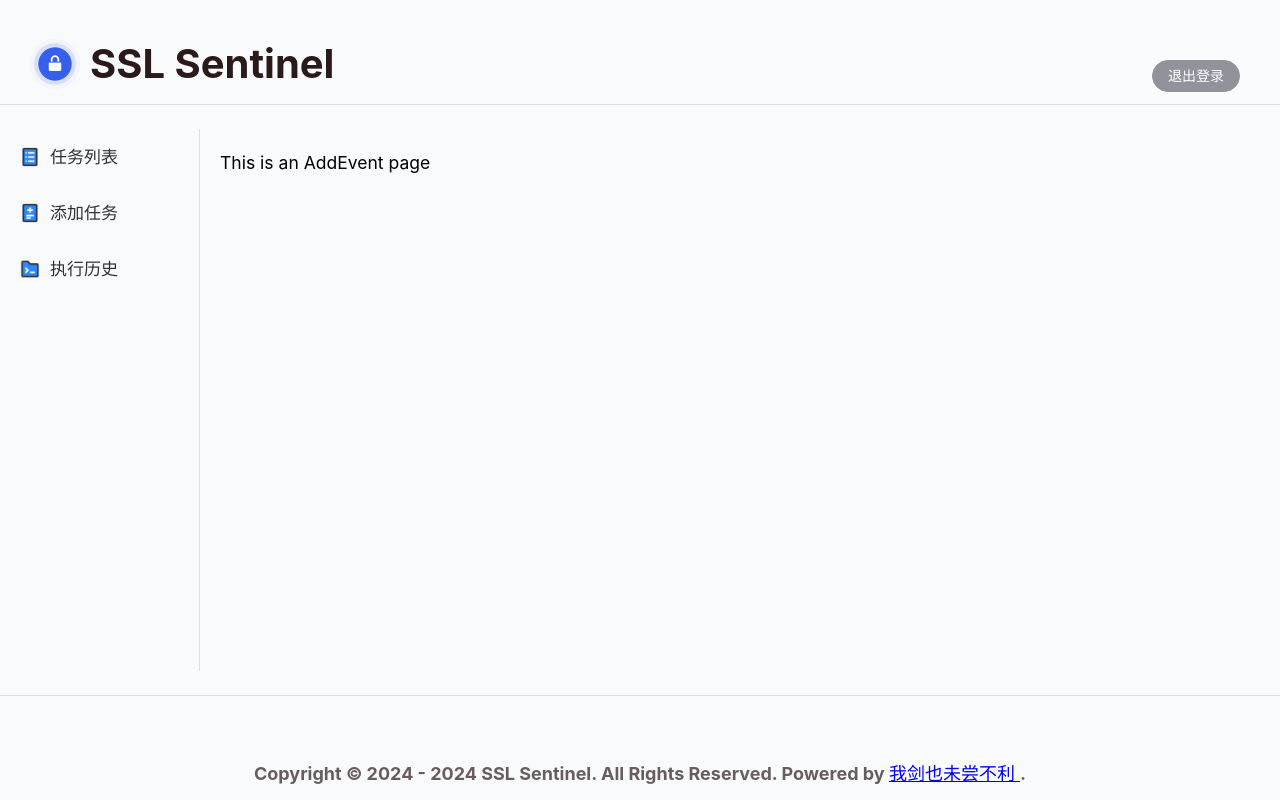
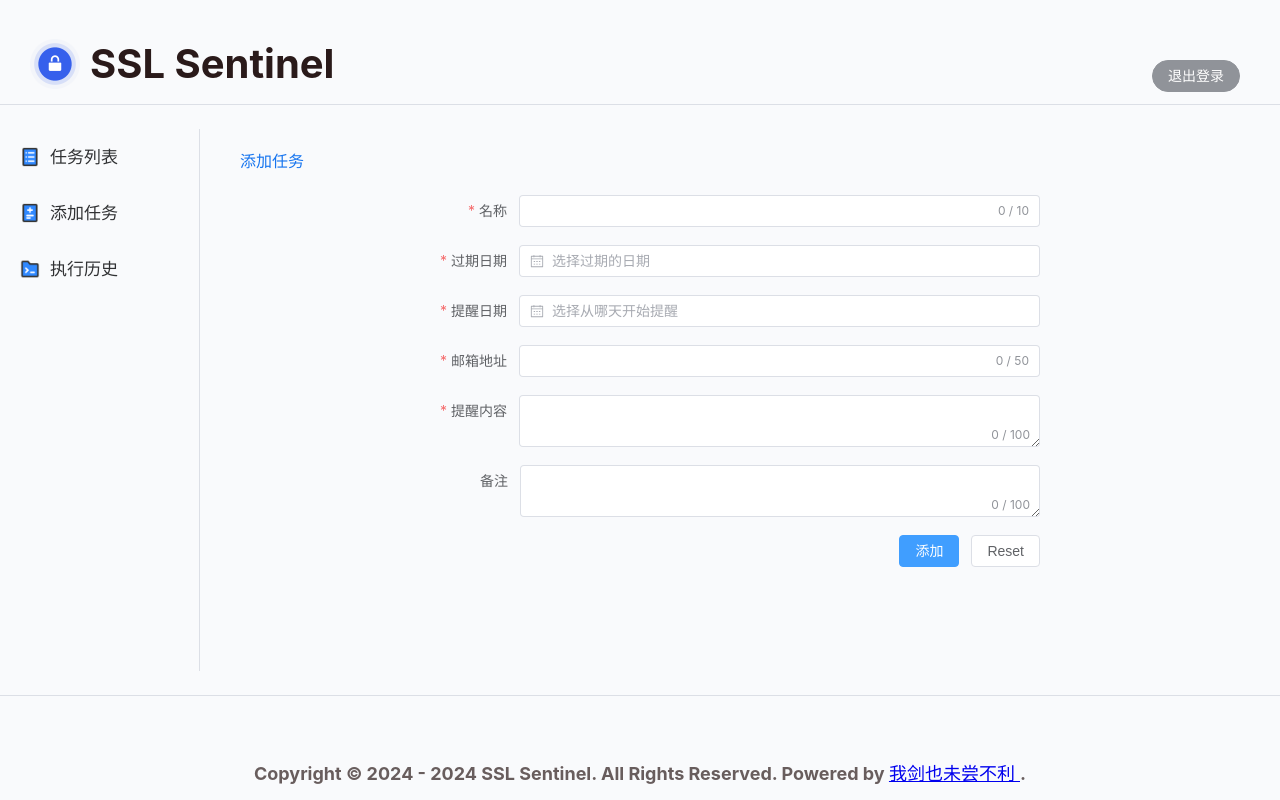
Before and after one commit to denchouka/ssl-sentinel, a Vue app in the folder ssl-sentinel-frontend/: page /addTask in a window 1280 px wide. Built offline with nearby package versions, Linux system fonts and the light colour scheme.

Commit message:
完善添加任务页面并实现添加功能

```diff
--- a/ssl-sentinel-frontend/src/views/task/AddTask.vue
+++ b/ssl-sentinel-frontend/src/views/task/AddTask.vue
@@ -1,18 +1,178 @@
 <template>
   <div class="addEvent">
-    <h1>This is an AddEvent page</h1>
+    <div class="title">添加任务</div>
+    <el-form
+      ref="taskFormRef"
+      style="max-width: 600px"
+      :model="taskForm"
+      :rules="rules"
+      label-width="auto"
+      class="form"
+      :size="formSize"
+      status-icon
+    >
+      <el-form-item label="名称" prop="name">
+        <el-input v-model="taskForm.name" minlength="3" maxlength="10" show-word-limit clearable/>
+      </el-form-item>
+      <el-form-item label="过期日期" required>
+        <el-col :span="24">
+          <el-form-item prop="ddl">
+            <el-date-picker
+              v-model="taskForm.ddl"
+              type="date"
+              placeholder="选择过期的日期"
+              style="width: 100%"
+            />
+          </el-form-item>
+        </el-col>
+      </el-form-item>
+      <el-form-item label="提醒日期" required>
+        <el-col :span="24">
+          <el-form-item prop="date">
+            <el-date-picker
+              v-model="taskForm.date"
+              type="date"
+              placeholder="选择从哪天开始提醒"
+              style="width: 100%"
+            />
+          </el-form-item>
+        </el-col>
+      </el-form-item>
+      <el-form-item label="邮箱地址" prop="email">
+        <el-input v-model="taskForm.email" show-word-limit maxlength="50" clearable/>
+      </el-form-item>
+      <el-form-item label="提醒内容" prop="content">
+        <el-input v-model="taskForm.content" :rows="2" type="textarea" minlength="10" maxlength="100" show-word-limit clearable/>
+      </el-form-item>
+      <el-form-item label="备注" prop="remark">
+        <el-input v-model="taskForm.remark" :rows="2" type="textarea" minlength="10" maxlength="100" show-word-limit clearable/>
+      </el-form-item>
+
+
+      <el-form-item class="button">
+        <el-button type="primary" @click="submitForm(taskFormRef)">
+          添加
+        </el-button>
+        <el-button @click="resetForm(taskFormRef)">Reset</el-button>
+      </el-form-item>
+    </el-form>
   </div>
 </template>
 
-<script>
 
-export default {
-  name: 'addEvent'
+<script lang="ts" setup>
+import { reactive, ref } from 'vue'
+import type { ComponentSize, FormInstance, FormRules } from 'element-plus'
+import { addTask } from '@/api/index'
+import { formatDate } from '@/utils/index'
+
+interface TaskForm {
+  name: string
+  ddl: string
+  date: string
+  email: string
+  content: string
+  remark: string
+}
+
+const formSize = ref<ComponentSize>('default')
+const taskFormRef = ref<FormInstance>()
+const taskForm = reactive<TaskForm>({
+  name: '',
+  ddl: '',
+  date: '',
+  email: '',
+  content: '',
+  remark: '',
+})
+
+const rules = reactive<FormRules<TaskForm>>({
+  name: [
+    { required: true, message: 'Please input name', trigger: 'blur' },
+    { min: 3, max: 10, message: 'Length should be 3 to 10', trigger: 'blur' },
+  ],
+  ddl: [
+    {
+      type: 'date',
+      required: true,
+      message: 'Please pick a date',
+      trigger: 'change',
+    },
+  ],
+  date: [
+    {
+      type: 'date',
+      required: true,
+      message: 'Please pick a date',
+      trigger: 'change',
+    },
+  ],
+  email: [
+    { required: true, message: 'Please input email', trigger: 'blur' },
+    { max: 50, message: 'Length should be less than 50', trigger: 'blur' },
+  ],
+  content: [
+    { required: true, message: 'Please input content', trigger: 'blur' },
+    { min: 10, max: 100, message: 'Length should be 10 to 100', trigger: 'blur' },
+  ],
+  remark: [
+    { required: false, message: 'Please input remark', trigger: 'blur' },
+    {  max: 100, message: 'Length should be less than 100', trigger: 'blur' },
+  ],
+})
+
+/**
+ * 添加任务
+ * @param formEl
+ */
+const submitForm = async (formEl: FormInstance | undefined) => {
+  if (!formEl) return
+  await formEl.validate((valid, fields) => {
+    if (valid) {
+      // addTask
+      console.log(taskForm)
+
+      const taskDto = {
+        name: taskForm.name,
+        ddl: formatDate(taskForm.ddl),
+        date: formatDate(taskForm.date),
+        email: taskForm.email,
+        content: taskForm.content,
+        remark: taskForm.remark
+      }
+      console.log(taskDto)
+      addTask(taskDto).then(() => {
+        console.log('添加任务成功!')
+      })
+    } else {
+      console.log('error submit!', fields)
+    }
+  })
+}
+
+/**
+ *
+ * @param formEl 重置表单
+ */
+const resetForm = (formEl: FormInstance | undefined) => {
+  if (!formEl) return
+  formEl.resetFields()
 }
 </script>
 
 <style rel="stylesheet/scss" lang="scss" scoped>
-h1 {
-  color: black;
-}
+  .title {
+    margin-bottom: 20px;
+    margin-left: 20px;
+    color: #1775ef;
+    font-size: 16px;
+  }
+
+  .form {
+    margin: 0 auto; /* 左右margin设为auto */
+  }
+
+  .button {
+    display: grid;
+  }
 </style>
```
